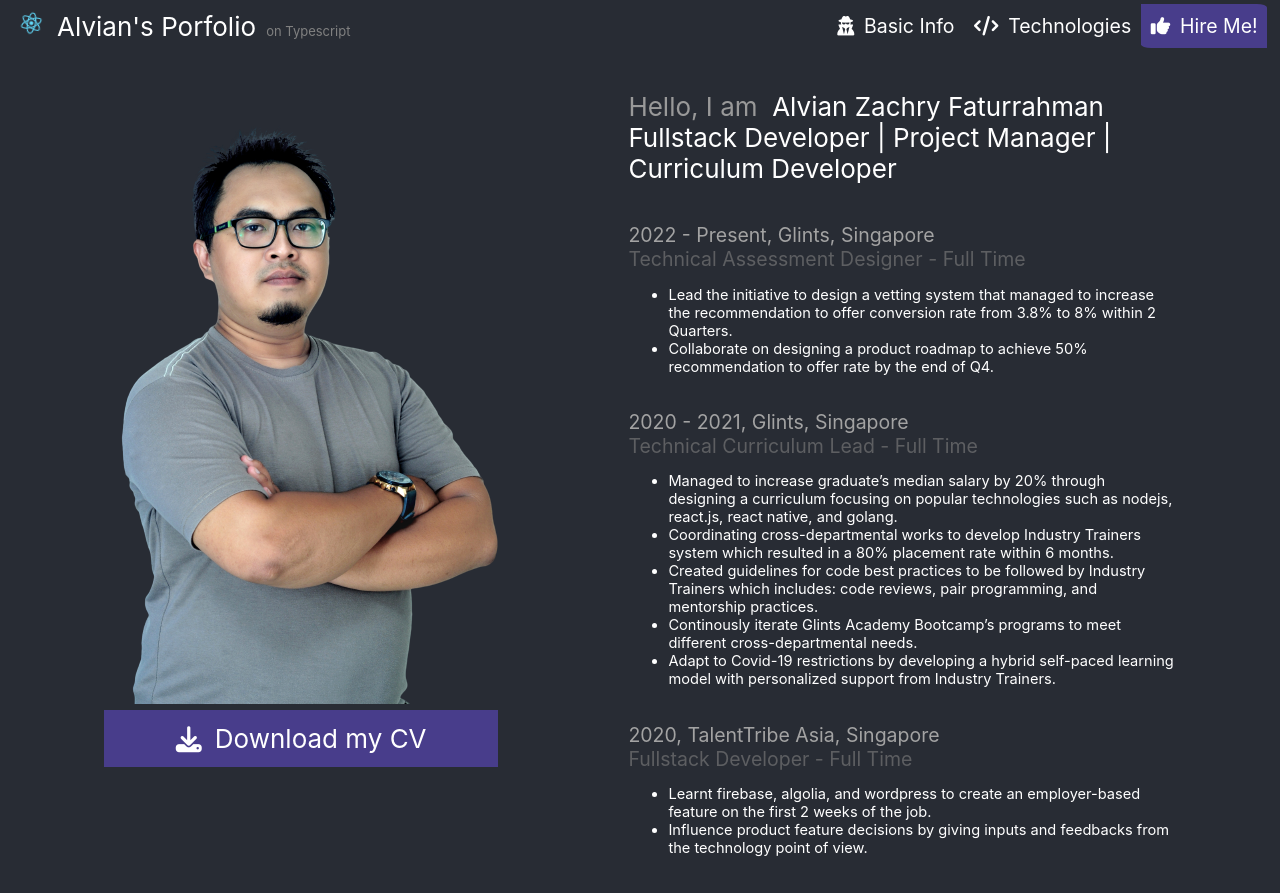
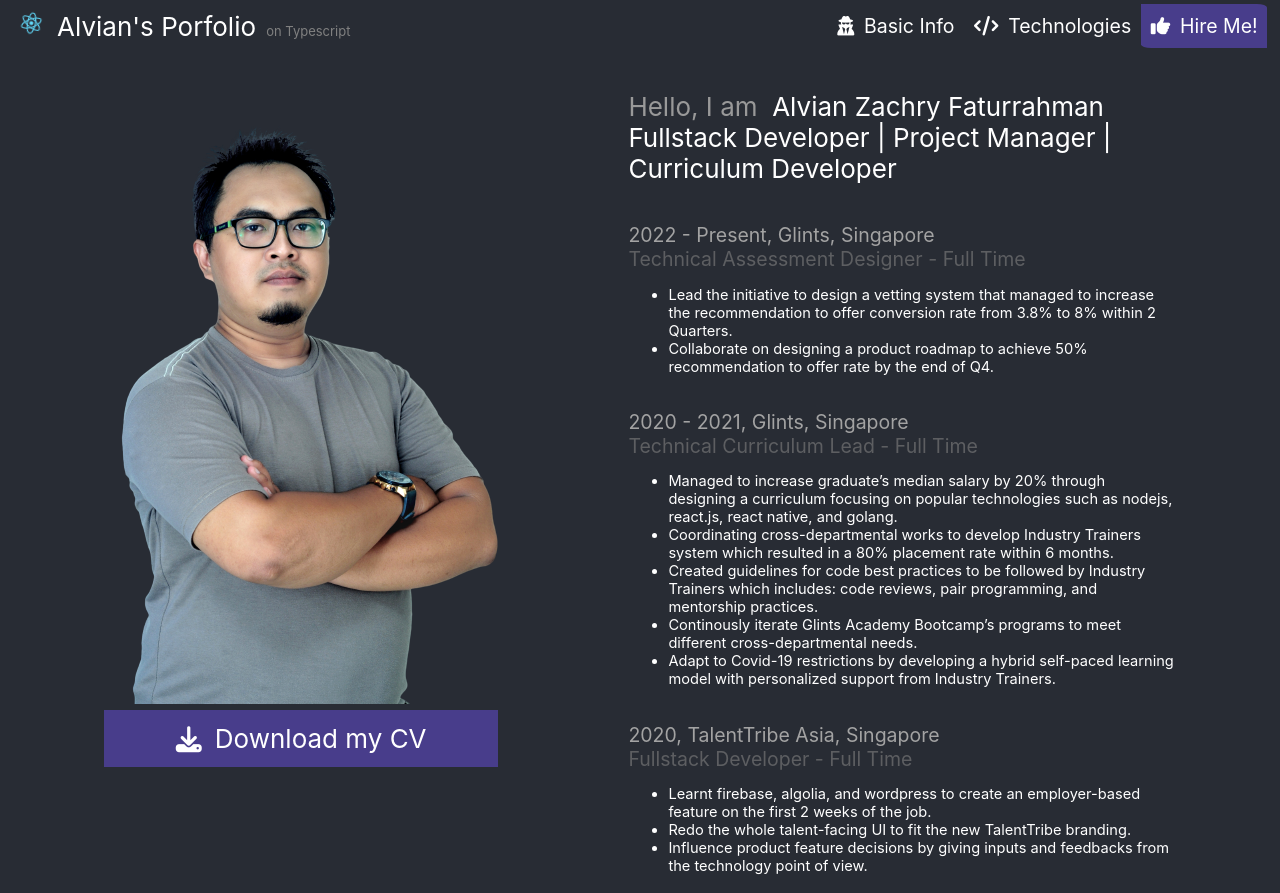
Before and after one commit to alvianzf/portfolio, a React (Create React App) app: page / in a window 1280 px wide. Shown: the top 893 px of the page. Built offline with nearby package versions, Linux system fonts and the light colour scheme.

Commit message:
add another point to TalentTribe

```diff
--- a/src/components/BasicInfo.tsx
+++ b/src/components/BasicInfo.tsx
@@ -106,6 +106,9 @@
                                 Learnt firebase, algolia, and wordpress to create an employer-based feature on the first 2 weeks of the job.
                                 </li>
                                 <li>
+                                Redo the whole talent-facing UI to fit the new TalentTribe branding.
+                                </li>
+                                <li>
                                 Influence product feature decisions by giving inputs and feedbacks from the technology point of view.
                                 </li>
                             </ul>
```
